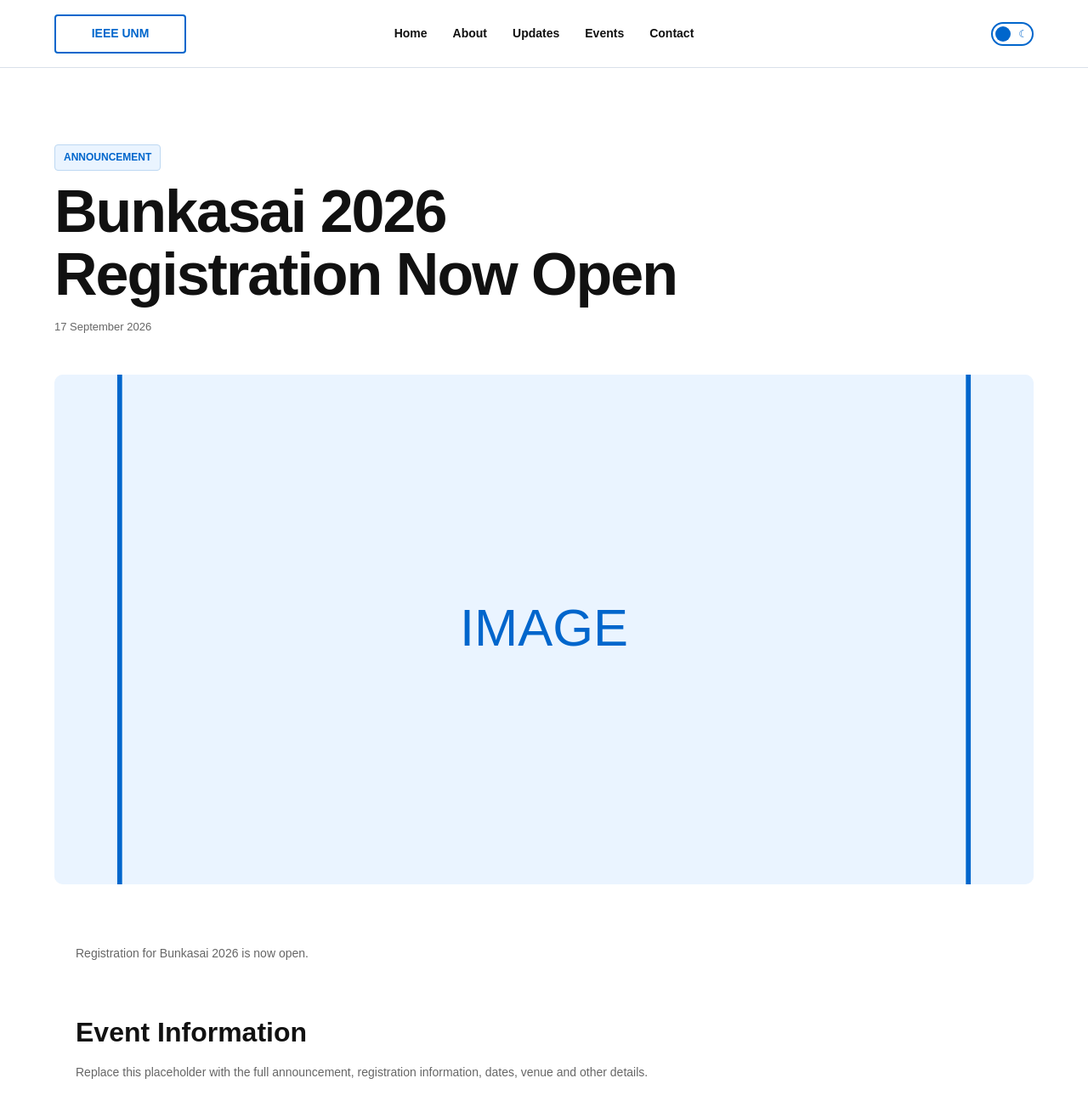
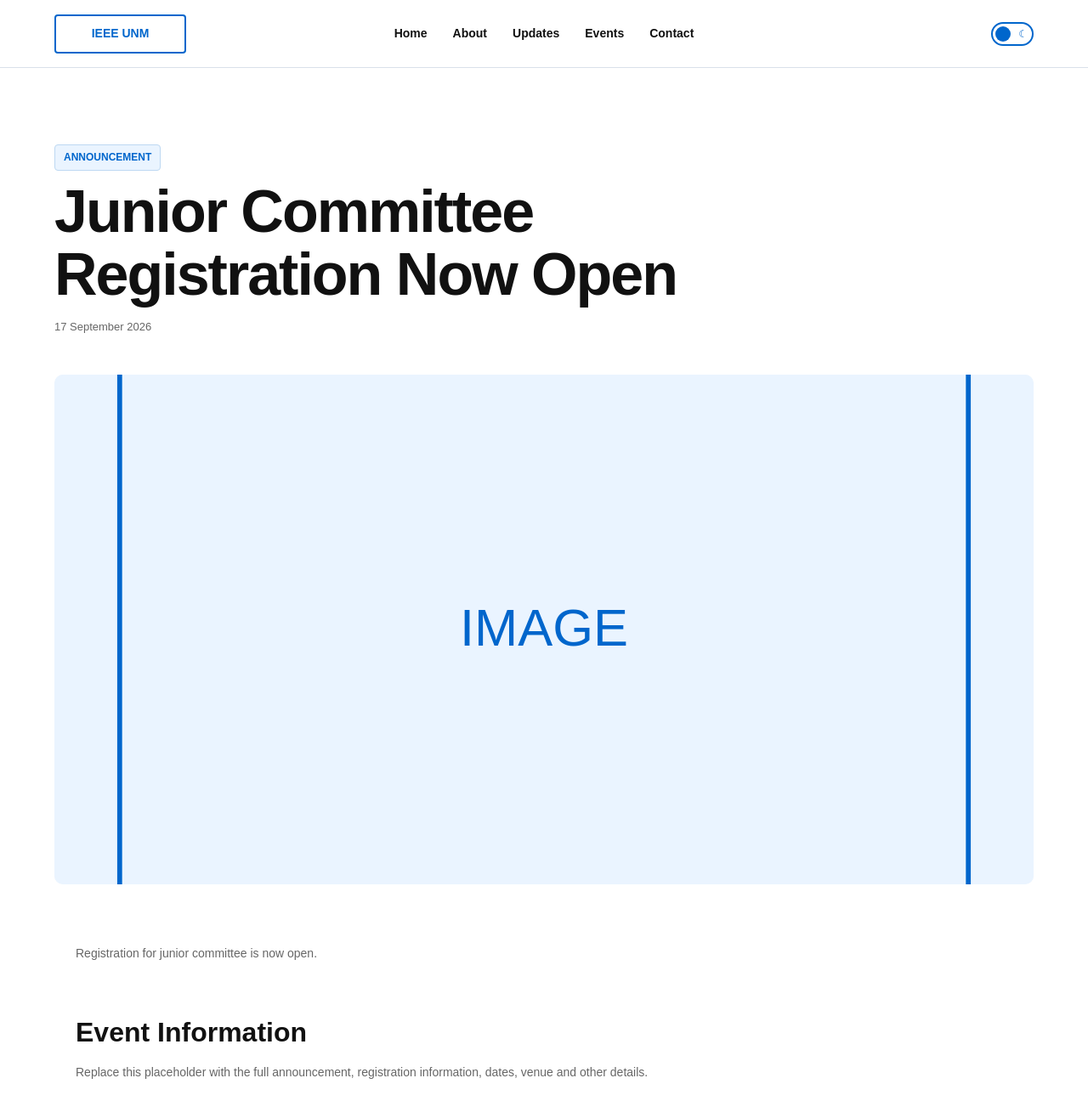
Before and after one commit to Tofu06/IEEE_UNM_websitetest, a Jekyll site: the page built from _posts/2026-09-17-committee-recruit.md, in a window 1280 px wide and 1400 px high. Shown: the top 1309 px of the window at 85% size. Built offline with Jekyll 4.4.1, drawn with Linux system fonts in a browser that asks for light colours.

Commit message:
Quick fiz

```diff
--- a/_posts/2026-09-17-bunkasai-2026.md
+++ b/_posts/2026-09-17-committee-recruit.md
@@ -1,12 +1,12 @@
 ---
 layout: post
-title: "Bunkasai 2026 Registration Now Open"
+title: "Junior Committee Registration Now Open"
 date: 2026-09-17 09:00:00 +0800
 category: Announcement
 image: /images/placeholder.svg
 ---
 
-Registration for Bunkasai 2026 is now open.
+Registration for junior committee is now open.
 
 ## Event Information
 
```
